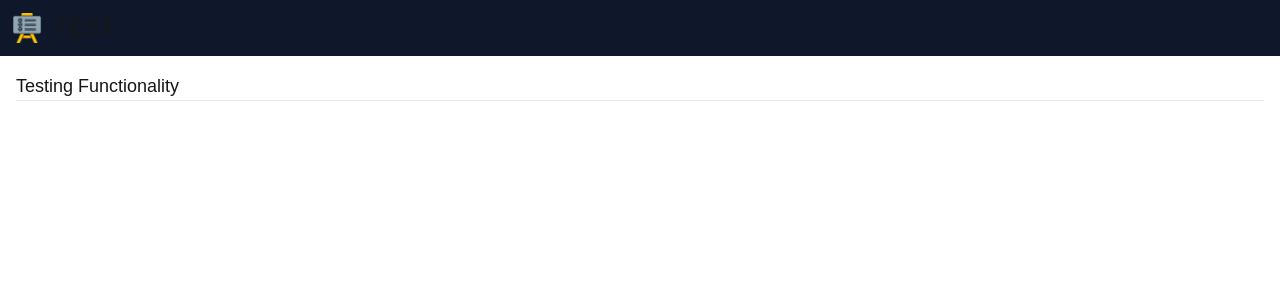
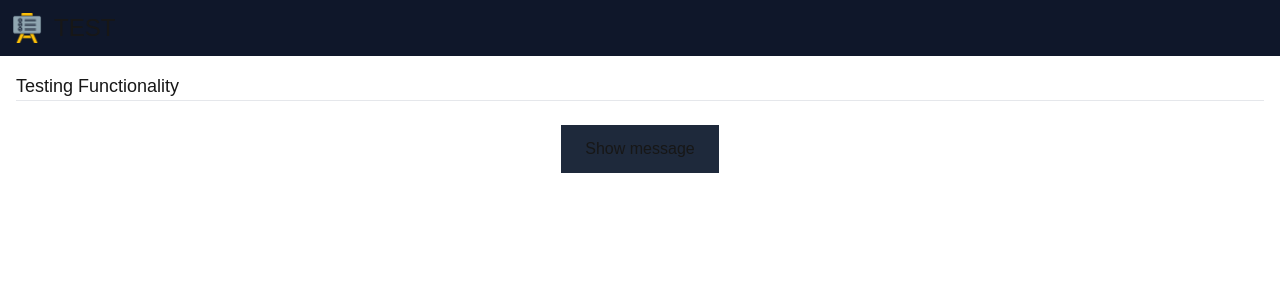
Before and after one commit to btkdevkh/next-pwa-test, a Next.js app: page / in a window 1280 px wide. Shown: the top 300 px of the page. Built offline with nearby package versions, Linux system fonts and the light colour scheme.

Commit message:
feat: :sparkles: Experiment Suspense in NextJS

```diff
--- a/app/page.tsx
+++ b/app/page.tsx
@@ -1,3 +1,6 @@
+import MessageClient from "@/components/examples/use_hook_example/message/MessageClient";
+import { Suspense } from "react";
+
 const HomePage = () => {
   return (
     <>
@@ -7,6 +10,7 @@ const HomePage = () => {
         <br />
 
         {/* Testing component */}
+        <MessageClient />
       </div>
     </>
   );
--- /dev/null
+++ b/components/examples/use_hook_example/message/ButtonClick.tsx
@@ -0,0 +1,17 @@
+const ButtonClick = ({
+  title,
+  handleClicked,
+}: {
+  title: string;
+  handleClicked: () => void;
+}) => {
+  return (
+    <div className="text-center">
+      <button className="bg-slate-800 px-6 py-3" onClick={handleClicked}>
+        {title}
+      </button>
+    </div>
+  );
+};
+
+export default ButtonClick;
--- /dev/null
+++ b/components/examples/use_hook_example/message/MessageClient.tsx
@@ -0,0 +1,50 @@
+"use client";
+
+import { Suspense, use, useState } from "react";
+import MessageOutput from "./MessageOutput";
+import ButtonClick from "@/components/examples/use_hook_example/message/ButtonClick";
+
+// Asyn funcs
+const fetchMessage = (): Promise<string> => {
+  return new Promise((resolve) => setTimeout(resolve, 1000, "Hello World!"));
+};
+
+// const fetchData = async () => {
+//   const res = await fetch("https://api.chucknorris.io/jokes/random");
+//   return res.json();
+// };
+
+const MessageClient = () => {
+  const [showMsg, setShowMsg] = useState(false);
+  const [messagePromise, setMessagePromise] = useState<Promise<string> | null>(
+    null
+  );
+
+  return (
+    <>
+      <Suspense fallback={<p className="text-center">Loading...</p>}>
+        {showMsg && messagePromise ? (
+          <>
+            <MessageOutput messagePromise={messagePromise} />
+            <br />
+
+            <ButtonClick
+              title="Hide message"
+              handleClicked={() => setShowMsg(false)}
+            />
+          </>
+        ) : (
+          <ButtonClick
+            title="Show message"
+            handleClicked={() => {
+              setMessagePromise(fetchMessage());
+              setShowMsg(true);
+            }}
+          />
+        )}
+      </Suspense>
+    </>
+  );
+};
+
+export default MessageClient;
--- /dev/null
+++ b/components/examples/use_hook_example/message/MessageOutput.tsx
@@ -0,0 +1,25 @@
+import { Suspense, use } from "react";
+
+const MessageOutput = ({
+  messagePromise,
+}: {
+  messagePromise: Promise<string> | null;
+}) => {
+  if (!messagePromise) {
+    return (
+      <div className="text-center">
+        <p className="text-center">No data avaailable!</p>
+      </div>
+    );
+  }
+
+  const message = use(messagePromise);
+
+  return (
+    <div className="text-center">
+      <p className="text-center">Message : {JSON.stringify(message)}</p>
+    </div>
+  );
+};
+
+export default MessageOutput;
```
